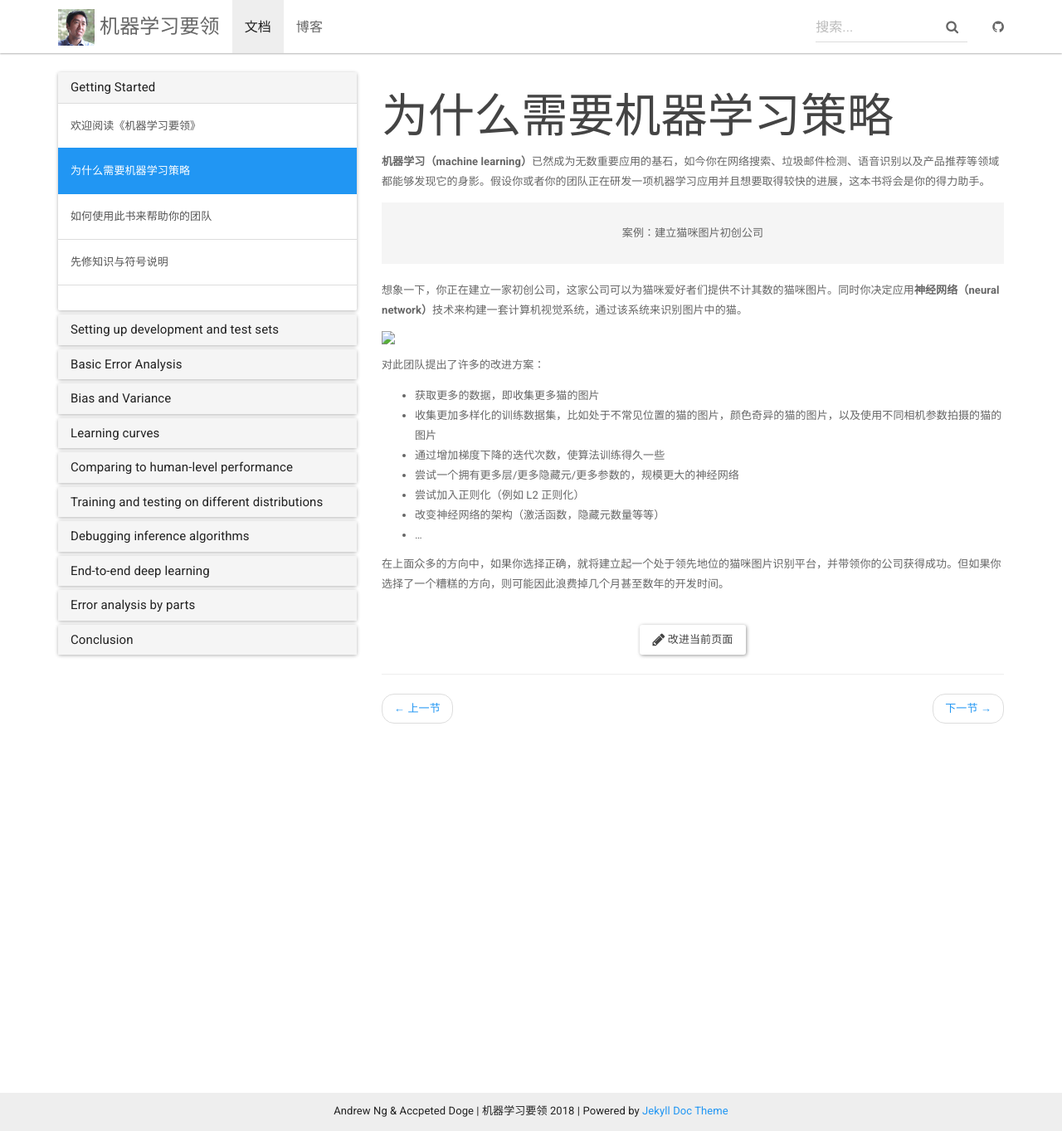
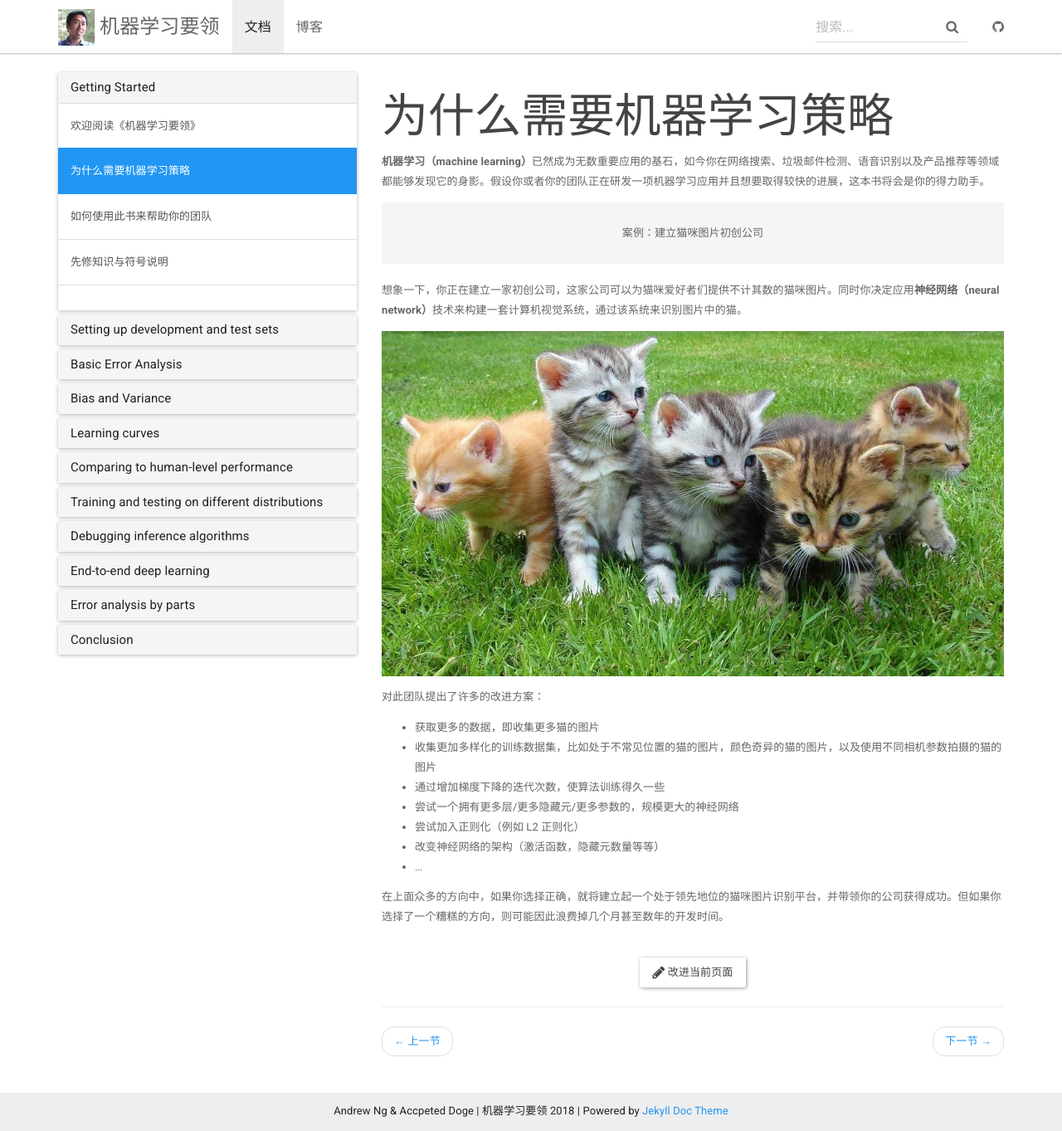
Before and after one commit to deeplearning-ai/machine-learning-yearning-cn, a Jekyll site: the page built from _docs/ch01.md, in a window 1280 px wide and 1363 px high. Shown: the whole window at 83% size. Built offline with Jekyll 4.4.1, drawn with Linux system fonts in a browser that asks for light colours; nearby versions of some CDN libraries.

Commit message:
fix img url

```diff
--- a/_docs/ch01.md
+++ b/_docs/ch01.md
@@ -13,7 +13,7 @@ permalink: /docs/ch01/
 
 想象一下，你正在建立一家初创公司，这家公司可以为猫咪爱好者们提供不计其数的猫咪图片。同时你决定应用**神经网络（neural network）**技术来构建一套计算机视觉系统，通过该系统来识别图片中的猫。
 
-<img src="{{ site.url }}{{ site.baseurl }}/img/ch01_cats.jpg">
+<img src="{{"/img/ch01_cats.jpg " | prepend: site.baseurl }}">
 
 对此团队提出了许多的改进方案：
 
```
